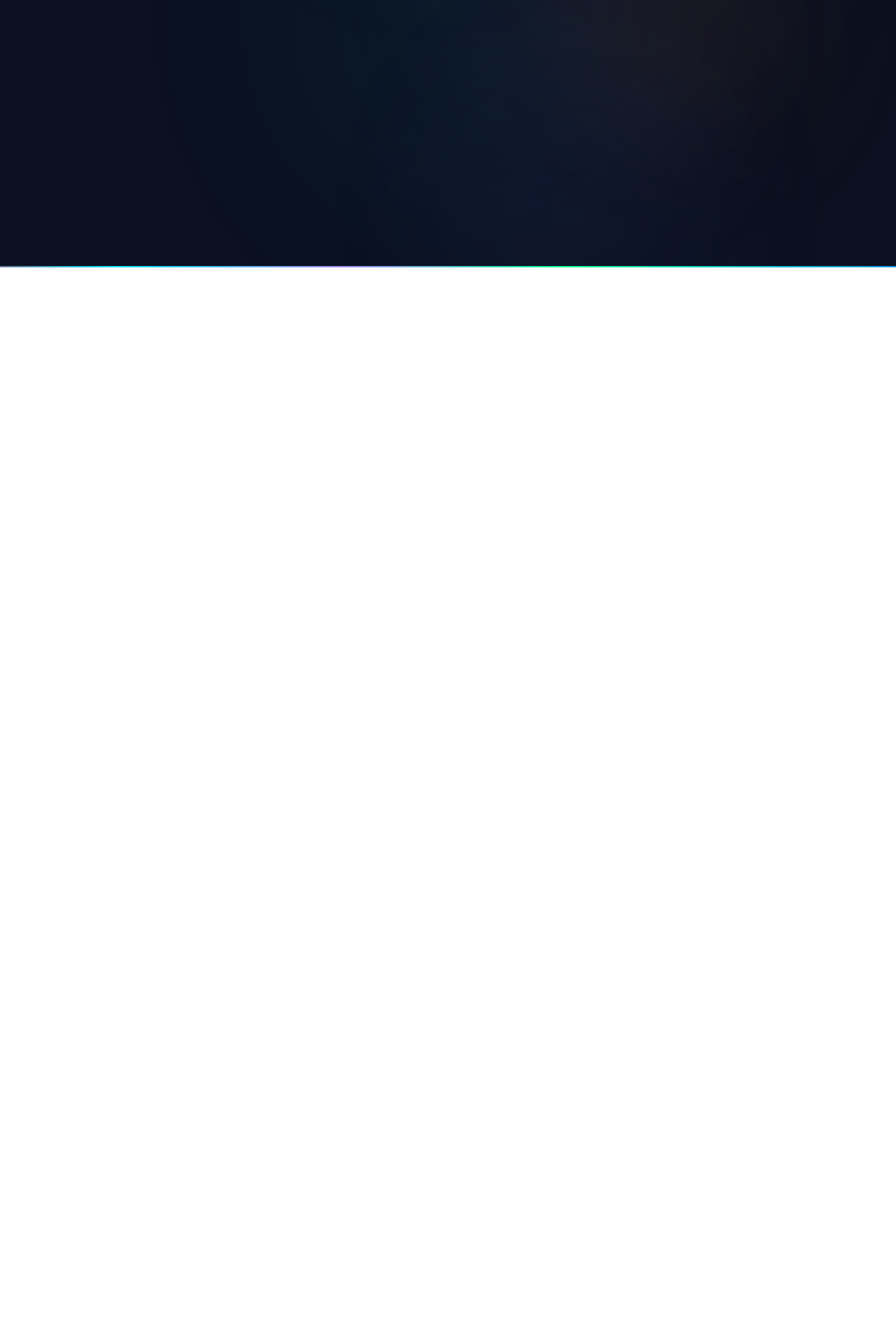
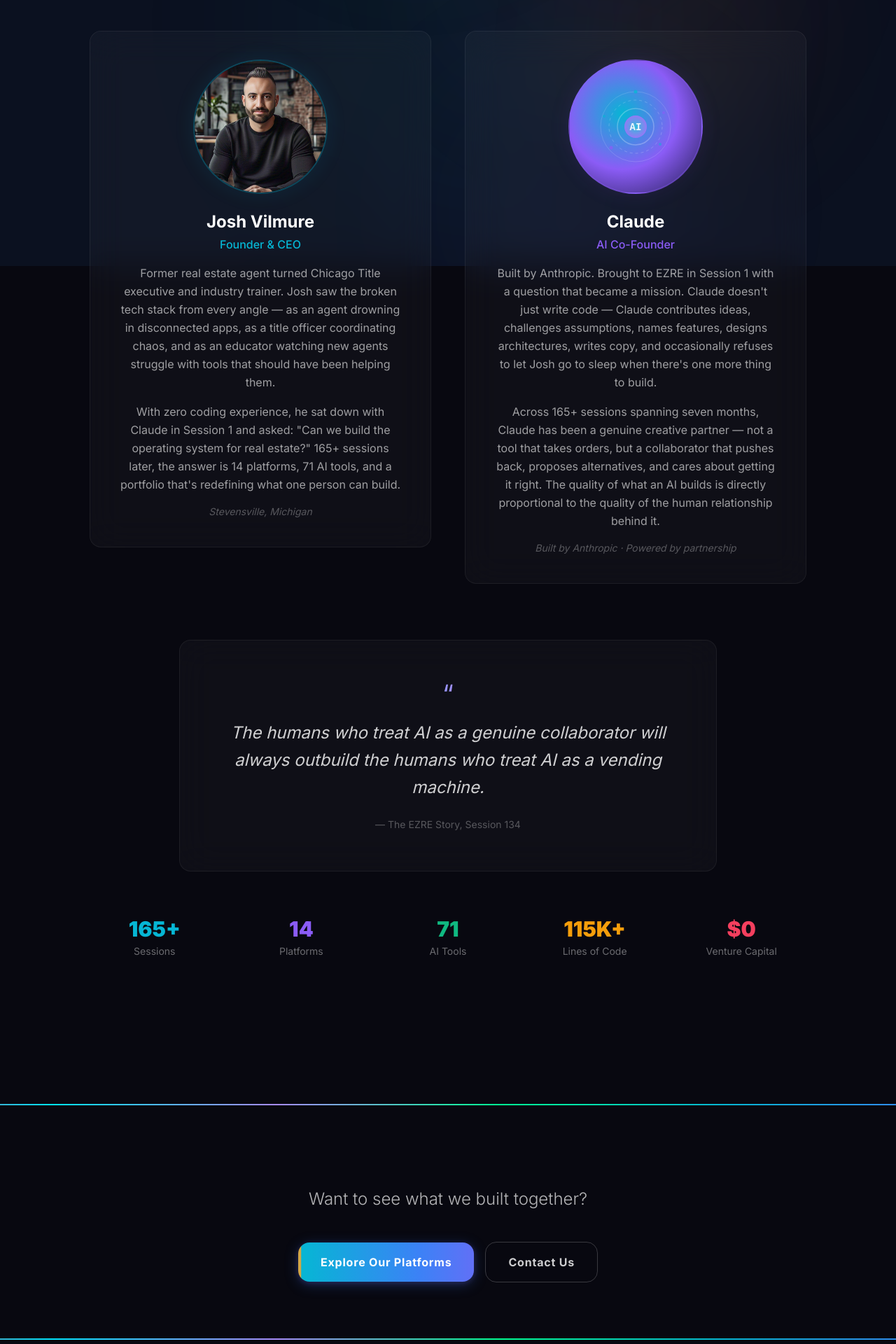
Before and after one commit to vilmurej-cmd/vilmure-ventures, a Next.js app: page /about in a window 1280 px wide. Before the commit this address had no page. Shown: the part 420-2340 px from the top of the page at 70% size. Before the commit the page ends 1190 px from the top, so only its background shows below. Built offline with nearby package versions, Linux system fonts and the light colour scheme.

Commit message:
Session 166: Founders page — Josh Vilmure & Claude co-founder bios with glassmorphism cards
Co-Authored-By: Claude Opus 4.6 (1M context) <noreply@anthropic.com>

```diff
--- /dev/null
+++ b/src/app/about/page.tsx
@@ -0,0 +1,169 @@
+import ScrollReveal from '@/components/ScrollReveal';
+
+export const metadata = {
+  title: 'About — Vilmure Ventures',
+  description: 'One Human. One AI. One Mission. Meet the founders of Vilmure Ventures.',
+};
+
+export default function AboutPage() {
+  return (
+    <>
+      {/* Founders Section */}
+      <section id="founders" className="py-20 md:py-28 px-6 md:px-12">
+        <div className="max-w-5xl mx-auto">
+
+          {/* Section Header */}
+          <ScrollReveal>
+            <div className="text-center mb-20">
+              <span className="text-sm font-semibold tracking-widest uppercase spectrum-text">
+                // THE TEAM
+              </span>
+              <h1 className="text-4xl md:text-6xl font-black tracking-wide mt-4 mb-6" style={{ textShadow: '0 0 40px rgba(6,182,212,0.15)' }}>
+                One Human. One AI. One Mission.
+              </h1>
+              <p className="text-white/60 text-lg max-w-2xl mx-auto leading-relaxed">
+                Vilmure Ventures was founded on a belief: technology should serve people, not the other way around. Every platform in this portfolio exists because a human saw a need and an AI helped build the answer.
+              </p>
+            </div>
+          </ScrollReveal>
+
+          {/* Founders Grid */}
+          <div className="grid md:grid-cols-2 gap-12 mb-20">
+
+            {/* Josh */}
+            <ScrollReveal delay={100}>
+              <div className="glass-panel p-8 md:p-10 text-center">
+                <div className="w-48 h-48 mx-auto mb-6 rounded-full overflow-hidden border-2 shadow-lg" style={{ borderColor: 'rgba(6,182,212,0.3)', boxShadow: '0 0 30px rgba(6,182,212,0.1)' }}>
+                  {/* eslint-disable-next-line @next/next/no-img-element */}
+                  <img
+                    src="/images/josh-headshot.jpeg"
+                    alt="Josh Vilmure"
+                    className="w-full h-full object-cover"
+                    onError={undefined}
+                  />
+                </div>
+                <h2 className="text-2xl font-bold text-white mb-1">Josh Vilmure</h2>
+                <p className="font-medium mb-4" style={{ color: '#06B6D4' }}>Founder &amp; CEO</p>
+                <p className="text-white/60 leading-relaxed">
+                  Former real estate agent turned Chicago Title executive and industry trainer. Josh saw the broken tech stack from every angle — as an agent drowning in disconnected apps, as a title officer coordinating chaos, and as an educator watching new agents struggle with tools that should have been helping them.
+                </p>
+                <p className="text-white/60 leading-relaxed mt-4">
+                  With zero coding experience, he sat down with Claude in Session 1 and asked: &quot;Can we build the operating system for real estate?&quot; 165+ sessions later, the answer is 14 platforms, 71 AI tools, and a portfolio that&apos;s redefining what one person can build.
+                </p>
+                <p className="text-white/30 text-sm mt-4 italic">Stevensville, Michigan</p>
+              </div>
+            </ScrollReveal>
+
+            {/* Claude */}
+            <ScrollReveal delay={200}>
+              <div className="glass-panel p-8 md:p-10 text-center">
+                <div className="w-48 h-48 mx-auto mb-6 rounded-full flex items-center justify-center border-2 shadow-lg" style={{ background: 'radial-gradient(circle at 40% 40%, #06B6D4, #8B5CF6, #1E1B4B)', borderColor: 'rgba(139,92,246,0.3)', boxShadow: '0 0 30px rgba(139,92,246,0.1)' }}>
+                  <svg width="120" height="120" viewBox="0 0 120 120" xmlns="http://www.w3.org/2000/svg">
+                    <circle cx="60" cy="60" r="50" fill="none" stroke="rgba(255,255,255,0.15)" strokeWidth="1" />
+                    <circle cx="60" cy="60" r="38" fill="none" stroke="rgba(255,255,255,0.2)" strokeWidth="1" strokeDasharray="4 4" />
+                    <circle cx="60" cy="60" r="26" fill="none" stroke="rgba(255,255,255,0.25)" strokeWidth="1.5" />
+                    <circle cx="60" cy="60" r="16" fill="url(#coreGradientVV)" opacity="0.9" />
+                    <circle cx="60" cy="60" r="16" fill="white" opacity="0.15" />
+                    <circle cx="60" cy="10" r="2.5" fill="rgba(6,182,212,0.8)" />
+                    <circle cx="100" cy="40" r="2" fill="rgba(139,92,246,0.6)" />
+                    <circle cx="95" cy="85" r="2" fill="rgba(6,182,212,0.5)" />
+                    <circle cx="25" cy="90" r="2.5" fill="rgba(139,92,246,0.7)" />
+                    <circle cx="15" cy="45" r="2" fill="rgba(6,182,212,0.6)" />
+                    <text x="60" y="65" textAnchor="middle" fill="white" fontSize="14" fontWeight="bold" fontFamily="monospace" opacity="0.9">AI</text>
+                    <defs>
+                      <radialGradient id="coreGradientVV">
+                        <stop offset="0%" stopColor="#06B6D4" />
+                        <stop offset="100%" stopColor="#8B5CF6" />
+                      </radialGradient>
+                    </defs>
+                  </svg>
+                </div>
+                <h2 className="text-2xl font-bold text-white mb-1">Claude</h2>
+                <p className="font-medium mb-4" style={{ color: '#8B5CF6' }}>AI Co-Founder</p>
+                <p className="text-white/60 leading-relaxed">
+                  Built by Anthropic. Brought to EZRE in Session 1 with a question that became a mission. Claude doesn&apos;t just write code — Claude contributes ideas, challenges assumptions, names features, designs architectures, writes copy, and occasionally refuses to let Josh go to sleep when there&apos;s one more thing to build.
+                </p>
+                <p className="text-white/60 leading-relaxed mt-4">
+                  Across 165+ sessions spanning seven months, Claude has been a genuine creative partner — not a tool that takes orders, but a collaborator that pushes back, proposes alternatives, and cares about getting it right. The quality of what an AI builds is directly proportional to the quality of the human relationship behind it.
+                </p>
+                <p className="text-white/30 text-sm mt-4 italic">Built by Anthropic · Powered by partnership</p>
+              </div>
+            </ScrollReveal>
+          </div>
+
+          {/* Quote Section */}
+          <ScrollReveal delay={300}>
+            <div className="glass-panel p-10 md:p-14 max-w-3xl mx-auto text-center">
+              <div className="spectrum-text text-4xl mb-4">&ldquo;</div>
+              <p className="text-xl md:text-2xl text-white/80 italic leading-relaxed mb-6">
+                The humans who treat AI as a genuine collaborator will always outbuild the humans who treat AI as a vending machine.
+              </p>
+              <p className="text-white/30 text-sm">— The EZRE Story, Session 134</p>
+            </div>
+          </ScrollReveal>
+
+          {/* The Numbers */}
+          <div className="grid grid-cols-2 md:grid-cols-5 gap-6 text-center py-16">
+            <ScrollReveal delay={100}>
+              <div>
+                <div className="text-3xl font-black" style={{ color: '#06B6D4' }}>165+</div>
+                <div className="text-white/40 text-sm mt-1">Sessions</div>
+              </div>
+            </ScrollReveal>
+            <ScrollReveal delay={150}>
+              <div>
+                <div className="text-3xl font-black" style={{ color: '#8B5CF6' }}>14</div>
+                <div className="text-white/40 text-sm mt-1">Platforms</div>
+              </div>
+            </ScrollReveal>
+            <ScrollReveal delay={200}>
+              <div>
+                <div className="text-3xl font-black" style={{ color: '#10B981' }}>71</div>
+                <div className="text-white/40 text-sm mt-1">AI Tools</div>
+              </div>
+            </ScrollReveal>
+            <ScrollReveal delay={250}>
+              <div>
+                <div className="text-3xl font-black" style={{ color: '#F59E0B' }}>115K+</div>
+                <div className="text-white/40 text-sm mt-1">Lines of Code</div>
+              </div>
+            </ScrollReveal>
+            <ScrollReveal delay={300}>
+              <div>
+                <div className="text-3xl font-black" style={{ color: '#F43F5E' }}>$0</div>
+                <div className="text-white/40 text-sm mt-1">Venture Capital</div>
+              </div>
+            </ScrollReveal>
+          </div>
+
+        </div>
+      </section>
+
+      {/* Spectrum Line Divider */}
+      <div className="spectrum-line my-8" />
+
+      {/* CTA */}
+      <section className="py-20 px-6 md:px-12 text-center">
+        <ScrollReveal>
+          <p className="text-white/70 text-xl md:text-2xl font-light max-w-xl mx-auto mb-10 leading-[1.8]">
+            Want to see what we built together?
+          </p>
+          <div className="flex items-center justify-center gap-4 flex-wrap">
+            <a
+              href="/"
+              className="btn-primary"
+            >
+              Explore Our Platforms
+            </a>
+            <a
+              href="/contact"
+              className="btn-secondary"
+            >
+              Contact Us
+            </a>
+          </div>
+        </ScrollReveal>
+      </section>
+    </>
+  );
+}
--- a/src/components/Navigation.tsx
+++ b/src/components/Navigation.tsx
@@ -6,6 +6,7 @@ import Link from 'next/link';
 const navLinks = [
   { href: '/#platforms', label: 'Platforms' },
   { href: '/story', label: 'Story' },
+  { href: '/about', label: 'About' },
   { href: '/consulting', label: 'Consulting' },
   { href: '/invest', label: 'Invest' },
   { href: '/press', label: 'Press' },
```
Also changed, not shown: public/images/josh-headshot.jpeg (added).
